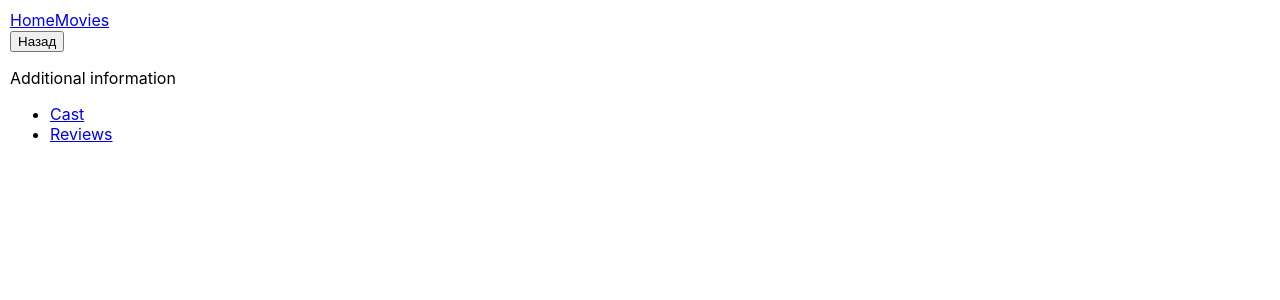
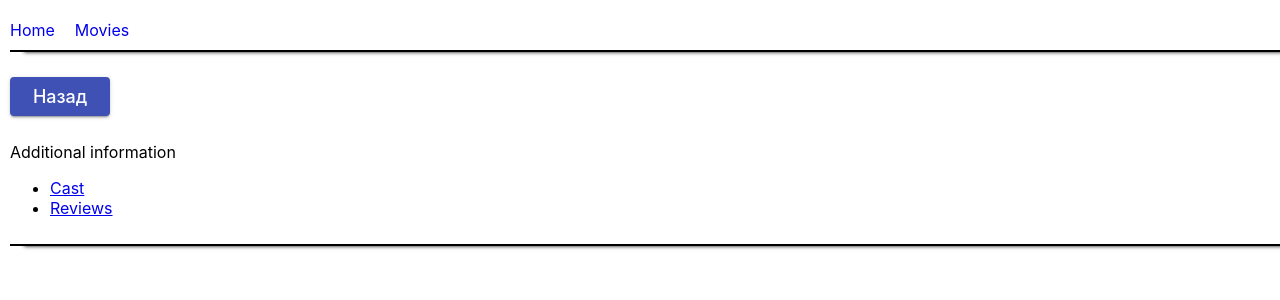
Before and after one commit to SerhiiRodin/goit-react-hw-05-movies, a React (Create React App) app: page /goit-react-hw-05-movies/movies/1 in a window 1280 px wide. Shown: the top 300 px of the page. Built offline with nearby package versions, Linux system fonts and the light colour scheme; no server answers.

Commit message:
add corr

```diff
--- a/src/api/moviesApi.js
+++ b/src/api/moviesApi.js
@@ -31,3 +31,9 @@ export const getReviewsMovie = movieId => {
 
   return res;
 };
+
+export const getSearchMovie = movie => {
+  const res = axios.get(`3/search/movie?&query=${movie}`);
+
+  return res;
+};
--- a/src/components/Cast/Cast.module.css
+++ b/src/components/Cast/Cast.module.css
@@ -1,4 +1,6 @@
-.card {}
+.card {
+
+}
 
 .profileWrapper {
   width: 200px;
--- a/src/components/Layout/Layout.module.css
+++ b/src/components/Layout/Layout.module.css
@@ -1,16 +1,25 @@
 .container {
   margin: 0 auto;
   padding: 10px;
-  width: 1500px
+  width: 1500px;
 }
 
-.NavLink {
-
+nav {
+  display: flex;
+  gap: 20px;
+  margin-bottom: 15px;
+  border-bottom: 2px solid black;
+  box-shadow: 5px 9px 4px -9px #000000;
 
 
 }
 
-.NavLink:active {
+.NavLink {
+  text-decoration:none;
+  padding: 10px 0;
+}
+
+/* .NavLink:active {
   color: white;
   background-color: orangered;
-}
+} */
--- a/src/pages/MovieDetails/MovieDetails.js
+++ b/src/pages/MovieDetails/MovieDetails.js
@@ -24,7 +24,7 @@ const MovieDetails = () => {
 
   return (
     <>
-      <button type="button">Назад</button>
+      <button type="button" className={css.button}>Назад</button>
       {title && (
         <div className={css.movieInfo}>
           <div className={css.posterWrapper}>
@@ -45,7 +45,7 @@ const MovieDetails = () => {
           </div>
         </div>
       )}
-      <div>
+      <div className={css.additionInf}>
         <p>Additional information</p>
         <ul>
           <li>
--- a/src/pages/MovieDetails/MovieDetails.module.css
+++ b/src/pages/MovieDetails/MovieDetails.module.css
@@ -1,5 +1,33 @@
+.button {
+    margin-top: 10px;
+  margin-bottom: 10px;
+  padding: 8px 16px;
+  border-radius: 4px;
+  background-color: #3f51b5;
+  transition: all 250ms cubic-bezier(0.4, 0, 0.2, 1);
+  text-align: center;
+  display: inline-block;
+  color: #fff;
+  border: 0;
+  text-decoration: none;
+  cursor: pointer;
+  font-family: inherit;
+  font-size: 18px;
+  line-height: 23px;
+  font-style: normal;
+  font-weight: 500;
+  min-width: 100px;
+  box-shadow: 0px 3px 1px -2px rgba(0, 0, 0, 0.2),
+    0px 2px 2px 0px rgba(0, 0, 0, 0.14), 0px 1px 5px 0px rgba(0, 0, 0, 0.12);
+}
+
 .movieInfo {
     display: flex;
+    gap: 15px;
+
+    padding-bottom: 10px;
+    border-bottom: 2px solid black;
+  box-shadow: 5px 9px 4px -9px #000000;
 }
 
 .posterWrapper {
@@ -14,7 +42,16 @@
 
   width: 100%;
   object-fit: cover;
+
 }
 
 .infoWrapper {
+  /* margin-left: 10px; */
 }
+
+.additionInf {
+  margin-bottom: 15px;
+  padding-bottom: 10px;
+    border-bottom: 2px solid black;
+  box-shadow: 5px 9px 4px -9px #000000;
+}
--- a/src/pages/Movies/Movies.js
+++ b/src/pages/Movies/Movies.js
@@ -1,10 +1,42 @@
-// import { useEffect } from 'react';
+import { getSearchMovie } from 'api/moviesApi';
+import { useEffect, useState } from 'react';
 
 const Movies = () => {
-  //   useEffect(() => {
-  //     // запрос на фильм
-  //   }, []);
-  return <div>Cтраница поиска фильмов по ключевому слову</div>;
+  const [inputValue, setInputValue] = useState('');
+  const [movies, setMovies] = useState([]);
+
+  useEffect(() => {
+    if (!inputValue) return;
+
+    getSearchMovie(inputValue).then(({ data: { results } }) => {
+      console.log(results);
+      setMovies(results);
+    });
+  }, [inputValue]);
+
+  const onFormSubmit = event => {
+    event.preventDefault();
+
+    const { value } = event.target.elements.movie;
+
+    if (value.trim() === '') {
+      alert('Enter movie title.');
+      return;
+    }
+
+    console.log(value);
+    setInputValue(value.trim());
+  };
+
+  return (
+    <>
+      <div>Cтраница поиска фильмов по ключевому слову</div>
+      <form onSubmit={onFormSubmit}>
+        <input name="movie" type="text" placeholder="Search movie" />
+        <button type="submit">Search</button>
+      </form>
+    </>
+  );
 };
 
 export default Movies;
```
Also changed, not shown: src/index.css (+16 -0 lines), src/pages/Movies/Movies.module.css (added).
